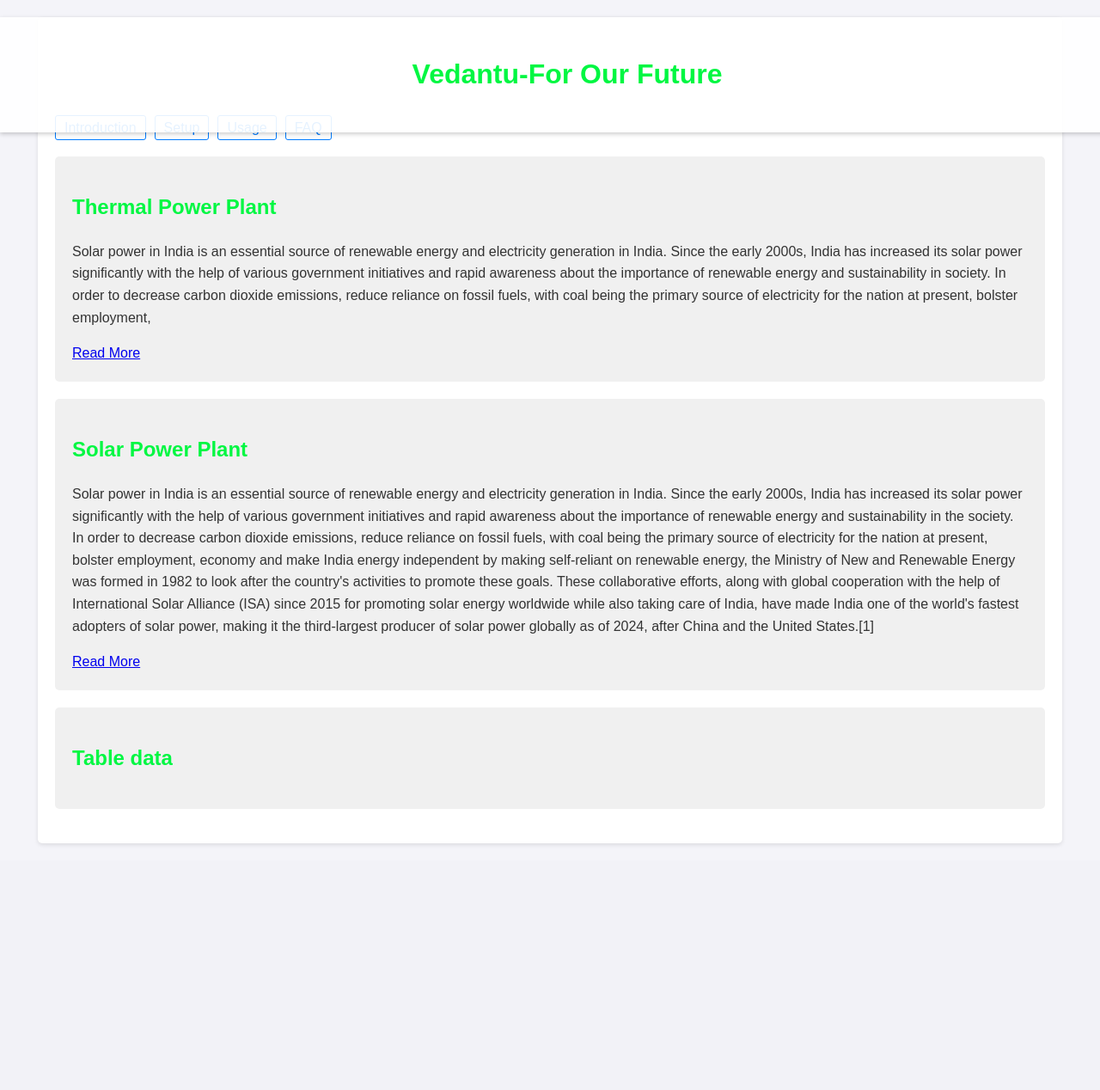
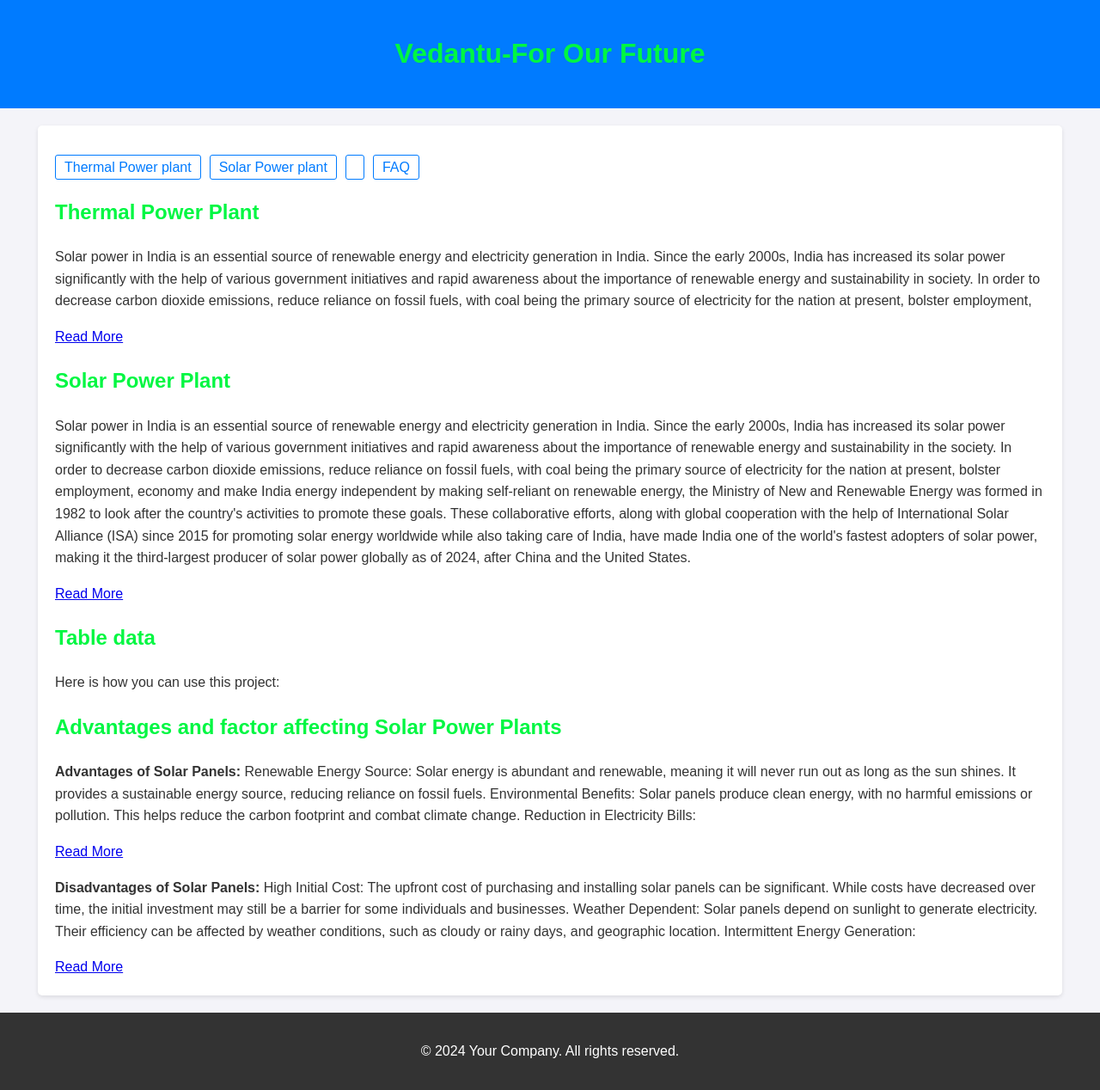
Before and after one commit to Harshadabs/vedantu, a Flask app: page / in a window 1280 px wide. Shown: the whole page at 86% size. Before the commit the page ends 983 px from the top, so only its background shows below. Run offline with Flask 3, Linux system fonts and the light colour scheme.

Commit message:
Update index.html

```diff
--- a/templates/index.html
+++ b/templates/index.html
@@ -6,42 +6,19 @@
     <link rel="stylesheet" href="static/index.css">
     <title>Vedantu</title>
     <style>
-        body {
-            font-family: Arial, sans-serif;
-            line-height: 1.6;
-            margin: 0;
-            padding: 0;
+        /* Add CSS for fade effect */
+        .fade {
+            opacity: 0; /* Hidden by default */
+            transition: opacity 0.5s ease-in-out; /* Fade transition */
         }
 
-        header {
-            position: fixed; /* Fixed position for fade effect */
-            width: 100%;
-            background: rgba(255, 255, 255, 0.9);
-            padding: 20px;
-            box-shadow: 0 2px 5px rgba(0, 0, 0, 0.2);
-            transition: opacity 0.5s; /* Smooth fade effect */
-            opacity: 1; /* Fully visible by default */
+        .fade.visible {
+            opacity: 1; /* Fully visible */
         }
 
+        /* Ensure the content starts with opacity 0 */
         .container {
-            padding-top: 100px; /* Padding to prevent content overlap with the fixed header */
-        }
-
-        .hidden-content {
-            display: none; /* Hidden content initially */
-        }
-
-        .fade-element {
-            transition: opacity 0.5s; /* Smooth fade effect */
-            opacity: 1; /* Fully visible by default */
-        }
-
-        /* Additional styles for your content */
-        section {
-            margin: 20px 0;
-            padding: 20px;
-            background: #f0f0f0;
-            border-radius: 5px;
+            overflow: hidden; /* Prevent overflow on fade */
         }
     </style>
 </head>
@@ -53,49 +30,125 @@
     <div class="container">
         <nav>
             <ul>
-                <li><a href="#introduction">Introduction</a></li>
-                <li><a href="#setup">Setup</a></li>
-                <li><a href="#data table">Usage</a></li>
+                <li><a href="#Thermal">Thermal Power plant</a></li>
+                <li><a href="#Solar">Solar Power plant</a></li>
+                <li><a href="#datatable"></a></li>
                 <li><a href="#advantages and factors affecting">FAQ</a></li>
             </ul>
         </nav>
 
-        <section id="introduction" class="fade-element">
+        <section id="Thermal" class="fade">
             <h1>Thermal Power Plant</h1>
             <div>
                 <p>
                     Solar power in India is an essential source of renewable energy and electricity generation in India. Since the early 2000s, India has increased its solar power significantly with the help of various government initiatives and rapid awareness about the importance of renewable energy and sustainability in society. In order to decrease carbon dioxide emissions, reduce reliance on fossil fuels, with coal being the primary source of electricity for the nation at present, bolster employment,
                     <span class="hidden-content">
                         economy and make India energy independent by making self-reliant on renewable energy, the Ministry of New and Renewable Energy was formed in 1982 to look after the country's activities to promote these goals. These collaborative efforts, along with global cooperation with the help of International Solar Alliance (ISA) since 2015 for promoting solar energy worldwide while also taking care of India, have made India one of the world's fastest adopters of solar power, making it the third-largest producer of solar power globally as of 2024, after China and the United States.
-                    Due to the cost-effectiveness of solar energy as compared to other energies like wind and hydropower, installation has propelled up than ever before. With these strongly determined initiatives, India has also become the home of some of the world's largest solar parks, including the Bhadla Solar Park in Rajasthan, India's largest and the world's 11th-largest as of 2024, generating 2,245 MW of solar power. India's solar power installed capacity was 94.17 GWAC as of 30 November 2024.[2] The use of solar power is also necessary for India to achieve carbon neutrality by 2070, by achieving 500 GW of renewable energy by 2030, of which at least around 250 GW will be generated by solar power. These are the prerequisites for the nation to reduce carbon emissions by 30-35% as part of the Paris Agreement and achieving the Sustainable Development Goals of the United Nations, both by 2030.
-
-With the provision of allowing 100% foreign direct investment in renewable energy, during 2010–19, the foreign capital invested in India on solar power projects was nearly US$20.7 billion, one of the world's highest invested in a single nation so far.[3] In FY2023-24, India received US$3.76 billion foreign capital, and is executing 40 GW tenders for solar and hybrid projects.[4] India has established nearly 70 solar parks to make land available to the promoters of solar plants.[5] The Gujarat Hybrid Renewable Energy Park, being built near Khavda in the Rann of Kutch desert in Gujarat, will generate 30 GWAC power from both solar panels and wind turbines. It will become the world's largest hybrid renewable energy park spread over an area of 72,600 hectares (726 km2) of wasteland in the desert. As of 2024, the plant has completed to generate around 2 GW of power, and the remaining will be fully completed by December 2026.[6][7]
-
-The International Solar Alliance (ISA), proposed by India as a founder member, is headquartered in India. India has also put forward the concept of "One Sun One World One Grid" and "World Solar Bank" to harness abundant solar power on a global scale.[8][9]
+                        Due to the cost-effectiveness of solar energy as compared to other energies like wind and hydropower, installation has propelled up than ever before. With these strongly determined initiatives, India has also become the home of some of the world's largest solar parks, including the Bhadla Solar Park in Rajasthan, India's largest and the world's 11th-largest as of 2024, generating 2,245 MW of solar power. India's solar power installed capacity was 94.17 GWAC as of 30 November 2024. The use of solar power is also necessary for India to achieve carbon neutrality by 2070, by achieving 500 GW of renewable energy by 2030, of which at least around 250 GW will be generated by solar power. These are the prerequisites for the nation to reduce carbon emissions by 30-35% as part of the Paris Agreement and achieving the Sustainable Development Goals of the United Nations, both by 2030.
                     </span>
                 </p>
                 <a href="#" id="read-more">Read More</a>
             </div>
         </section>
 
-        <section id="setup" class="fade-element">
+        <section id="Solar" class="fade">
             <h1>Solar Power Plant</h1>
             <div>
-            <p>Solar power in India is an essential source of renewable energy and electricity generation in India. Since the early 2000s, India has increased its solar power significantly with the help of various government initiatives and rapid awareness about the importance of renewable energy and sustainability in the society. In order to decrease carbon dioxide emissions, reduce reliance on fossil fuels, with coal being the primary source of electricity for the nation at present, bolster employment, economy and make India energy independent by making self-reliant on renewable energy, the Ministry of New and Renewable Energy was formed in 1982 to look after the country's activities to promote these goals. These collaborative efforts, along with global cooperation with the help of International Solar Alliance (ISA) since 2015 for promoting solar energy worldwide while also taking care of India, have made India one of the world's fastest adopters of solar power, making it the third-largest producer of solar power globally as of 2024, after China and the United States.[1]
+                <p>Solar power in India is an essential source of renewable energy and electricity generation in India. Since the early 2000s, India has increased its solar power significantly with the help of various government initiatives and rapid awareness about the importance of renewable energy and sustainability in the society. In order to decrease carbon dioxide emissions, reduce reliance on fossil fuels, with coal being the primary source of electricity for the nation at present, bolster employment,
+economy and make India energy independent by making self-reliant on renewable energy, the Ministry of New and Renewable Energy was formed in 1982 to look after the country's activities to promote these goals. These collaborative efforts, along with global cooperation with the help of International Solar Alliance (ISA) since 2015 for promoting solar energy worldwide while also taking care of India, have made India one of the world's fastest adopters of solar power, making it the third-largest producer of solar power globally as of 2024, after China and the United States.
                     <span class="hidden-content">
-                Due to the cost-effectiveness of solar energy as compared to other energies like wind and hydropower, installation has propelled up than ever before. With these strongly determined initiatives, India has also become the home of some of the world's largest solar parks, including the Bhadla Solar Park in Rajasthan, India's largest and the world's 11th-largest as of 2024, generating 2,245 MW of solar power. India's solar power installed capacity was 94.17 GWAC as of 30 November 2024.[2] The use of solar power is also necessary for India to achieve carbon neutrality by 2070, by achieving 500 GW of renewable energy by 2030, of which at least around 250 GW will be generated by solar power. These are the prerequisites for the nation to reduce carbon emissions by 30-35% as part of the Paris Agreement and achieving the Sustainable Development Goals of the United Nations, both by 2030.
-
-                With the provision of allowing 100% foreign direct investment in renewable energy, during 2010–19, the foreign capital invested in India on solar power projects was nearly US$20.7 billion, one of the world's highest invested in a single nation so far.[3] In FY2023-24, India received US$3.76 billion foreign capital, and is executing 40 GW tenders for solar and hybrid projects.[4] India has established nearly 70 solar parks to make land available to the promoters of solar plants.[5] The Gujarat Hybrid Renewable Energy Park, being built near Khavda in the Rann of Kutch desert in Gujarat, will generate 30 GWAC power from both solar panels and wind turbines. It will become the world's largest hybrid renewable energy park spread over an area of 72,600 hectares (726 km2) of wasteland in the desert. As of 2024, the plant has completed to generate around 2 GW of power, and the remaining will be fully completed by December 2026.[6][7]
-
-                The International Solar Alliance (ISA), proposed by India as a founder member, is headquartered in India. India has also put forward the concept of "One Sun One World One Grid" and "World Solar Bank" to harness abundant solar power on a global scale.[8][9]
-
-                History
+                        Due to the cost-effectiveness of solar energy as compared to other energies like wind and hydropower, installation has propelled up than ever before. With these strongly determined initiatives, India has also become the home of some of the world's largest solar parks, including the Bhadla Solar Park in Rajasthan, India's largest and the world's 11th-largest as of 2024, generating 2,245 MW of solar power. India's solar power installed capacity was 94.17 GWAC as of 30 November 2024. The use of solar power is also necessary for India to achieve carbon neutrality by 2070, by achieving 500 GW of renewable energy by 2030, of which at least around 250 GW will be generated by solar power. These are the prerequisites for the nation to reduce carbon emissions by 30-35% as part of the Paris Agreement and achieving the Sustainable Development Goals of the United Nations, both by 2030.
                     </span>
                 </p>
-            <a href="#" id="read-more">Read More</a>
+                <a href="#" id="read-more-setup">Read More</a>
             </div>
         </section>
 
-        <section id="data table" class="fade-element">
-            <h2>Table data </h2>
+        <section id="data table" class="fade">
+            <h2>Table data</h2>
+            <p>Here is how you can use this project:</p>
+        </section>
+
+        <section id="advantages and factors affecting" class="fade">
+            <h2>Advantages and factor affecting Solar Power Plants</h2>
             <p>
+                <b>Advantages of Solar Panels:</b>
+                Renewable Energy Source:
+                Solar energy is abundant and renewable, meaning it will never run out as long as the sun shines. It provides a sustainable energy source, reducing reliance on fossil fuels.
+                Environmental Benefits:
+                Solar panels produce clean energy, with no harmful emissions or pollution. This helps reduce the carbon footprint and combat climate change.
+                Reduction in Electricity Bills:
+                <span class="hidden-content">
+                    Solar panels allow homeowners and businesses to generate their own electricity, which can significantly reduce or eliminate electricity bills, depending on the system size and energy consumption.
+                    Low Operating Costs:
+                    Once installed, solar panels have very low operating and maintenance costs. They require little upkeep and typically come with warranties lasting 20-25 years.
+                    Energy Independence:
+                    Solar panels help reduce dependence on external energy sources and utilities, increasing energy security for homes and businesses.
+                    Technological Advancements:
+                    Solar technology continues to improve, leading to more efficient panels and cost reductions. Innovations like energy storage solutions (batteries) enable users to store solar energy for later use.
+                    Job Creation:
+                    The solar industry has become a significant employer, creating jobs in manufacturing, installation, and maintenance.
+                    Incentives and Tax Benefits:
+                    Many governments offer tax credits, subsidies, and incentives to encourage solar adoption, making initial investments more affordable.
+                    Scalable and Flexible:
+                    Solar panel systems can be scaled up or down based on energy needs. They can be installed on homes, businesses, schools, and even remote areas without acce
+ss to the grid.
+                </span>
+            </p>
+            <a href="#" id="read-more-advantages">Read More</a>
+            <p>
+                <b>Disadvantages of Solar Panels:</b>
+                High Initial Cost:
+                The upfront cost of purchasing and installing solar panels can be significant. While costs have decreased over time, the initial investment may still be a barrier for some individuals and businesses.
+                Weather Dependent:
+                Solar panels depend on sunlight to generate electricity. Their efficiency can be affected by weather conditions, such as cloudy or rainy days, and geographic location.
+                Intermittent Energy Generation:
+                <span class="hidden-content">
+                    Solar energy is only available during the day and is intermittent (no sunlight at night). Without adequate storage solutions (batteries), reliance on solar energy alone can be challenging.
+                    Energy Storage is Expensive:
+                    Storing excess solar energy for later use (e.g., using batteries) can be expensive. High-quality batteries, such as lithium-ion, add a significant cost to the overall solar system.
+                    Space Requirements:
+                    Solar panels require a large area for installation, especially for high energy demands. For smaller homes or properties with limited roof space, this can be a challenge.
+                    Energy Efficiency:
+                    Solar panels have a limited energy conversion efficiency (typically 15-22%). Even the best panels cannot convert all the sunlight they receive into usable energy.
+                    Aesthetic Concerns:
+                    Some people may find solar panels visually unappealing, especially when installed on rooftops. This can be a consideration for homeowners in residential areas.
+                    Manufacturing Environmental Impact:
+                    While solar energy itself is clean, the production of solar panels requires raw materials (like silicon) and energy, and their manufacturing process can result in some environmental pollution.
+                    Limited Recycling Options:
+                    Solar panels have a lifespan of about 25-30 years, after which they need to be replaced. Recycling of old solar panels is still limited, and improper disposal can contribute to e-waste.
+                </span>
+            </p>
+            <a href="#" id="read-more-disadvantages">Read More</a>
+        </section>
+    </div>
+    <script>
+        const fadeElements = document.querySelectorAll('.fade');
+
+        const fadeInOnScroll = () => {
+            const scrollY = window.scrollY + window.innerHeight;
+
+            fadeElements.forEach(element => {
+                if (element.offsetTop < scrollY) {
+                    element.classList.add('visible');
+                }
+            });
+        };
+
+        window.addEventListener('scroll', fadeInOnScroll);
+        window.addEventListener('load', fadeInOnScroll);
+
+        document.querySelectorAll('#read-more, #read-more-setup, #read-more-advantages, #read-more-disadvantages').forEach(link => {
+            link.addEventListener('click', function (event) {
+                event.preventDefault();
+                const hiddenContent = this.previousElementSibling.querySelector('.hidden-content');
+                hiddenContent.style.display = 'inline';
+                this.style.display = 'none';
+            });
+        });
+    </script>
+    <footer>
+        <p>&copy; 2024 Your Company. All rights reserved.</p>
+    </footer>
+</body>
+</html>
```
Lines whose indentation alone changed are shown as unchanged.
